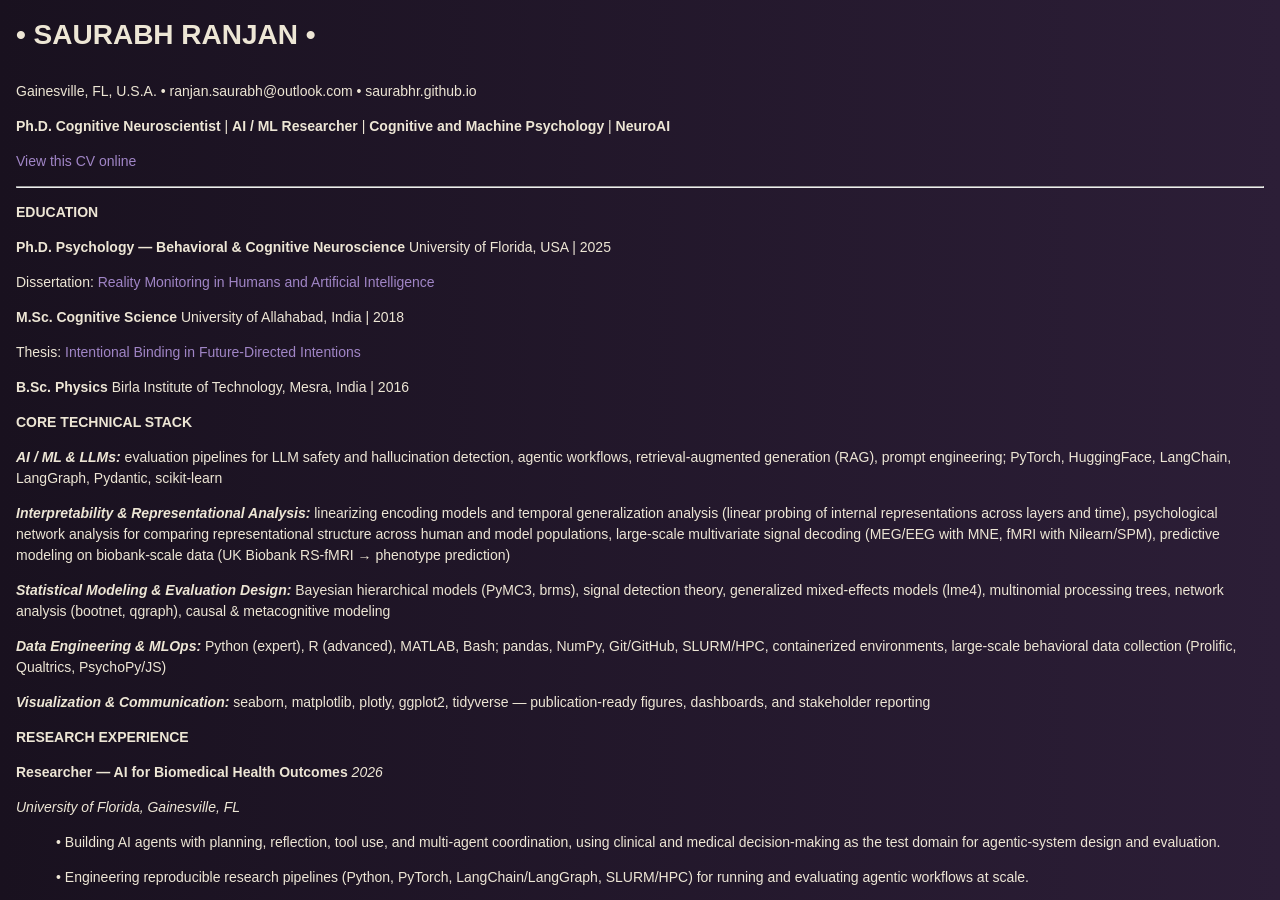
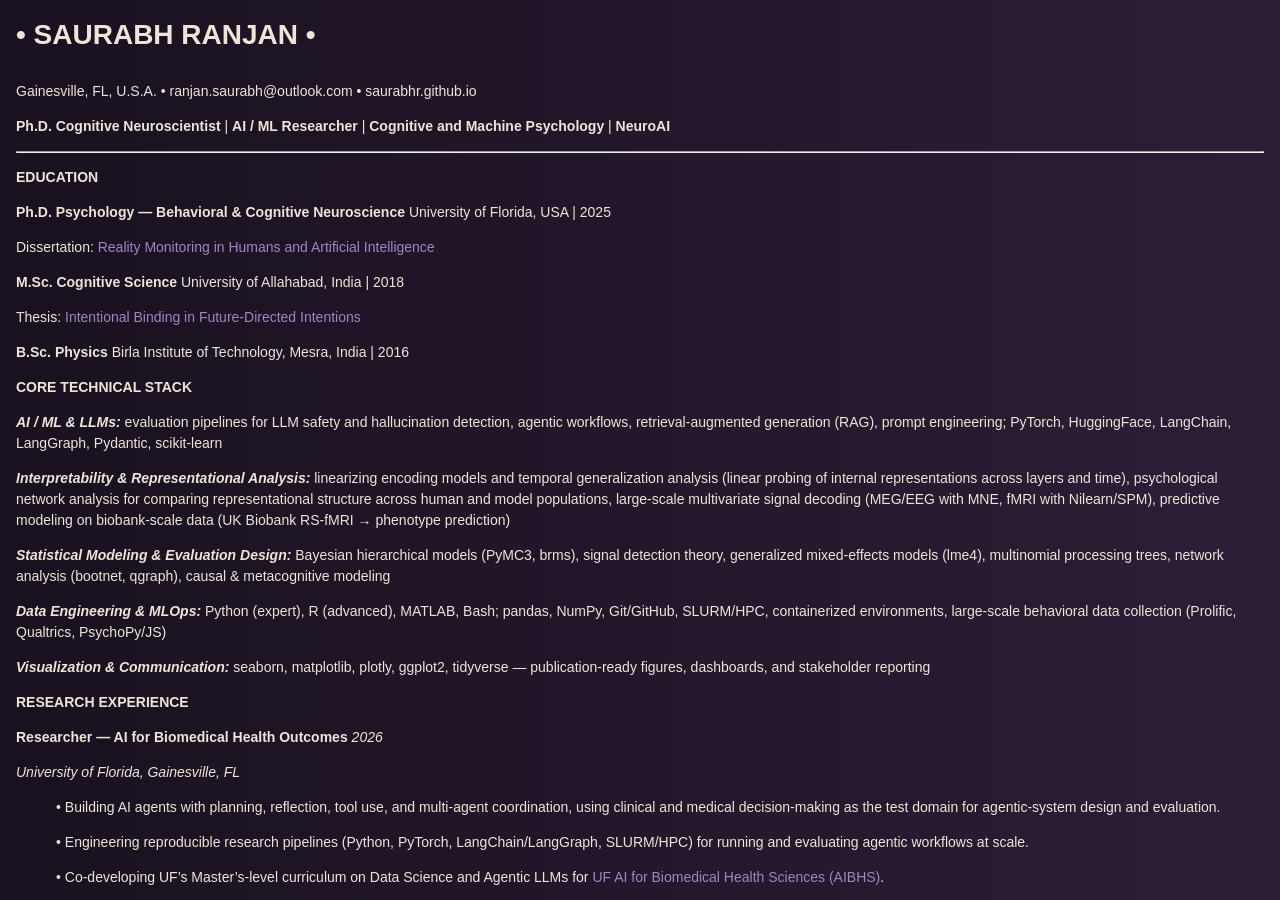
Before and after one commit to saurabhr/saurabhr.github.io, a Jekyll site: the page built from assets/sr_cv.md, in a window 1280 px wide and 900 px high. Built offline with Jekyll 4.4.1, drawn with Linux system fonts in a browser that asks for light colours; our own code applies the rules of GitHub Pages for plain Markdown files.

Commit message:
Fix PDF ATS issues and remove redundant online-CV link
Disable LaTeX auto-hyphenation (was silently dropping hyphens on
line-wrapped compound words like "source-attribution" -> "Sourceattribution"),
set PDF title/author metadata, and drop the "View this CV online" line
since cv.html and the index CV tab already link back to each other.

Co-Authored-By: Claude Sonnet 5 <noreply@anthropic.com>

```diff
--- a/assets/sr_cv.md
+++ b/assets/sr_cv.md
@@ -4,8 +4,6 @@
 Gainesville, FL, U.S.A.  •  ranjan.saurabh@outlook.com  •  saurabhr.github.io
 
 **Ph.D. Cognitive Neuroscientist**  \|  **AI / ML Researcher**  \|  **Cognitive and Machine Psychology**  \|  **NeuroAI**
-
-[View this CV online](https://saurabhr.github.io/cv.html)
 
 ---
 
```
Also changed, not shown: 1 other file.
